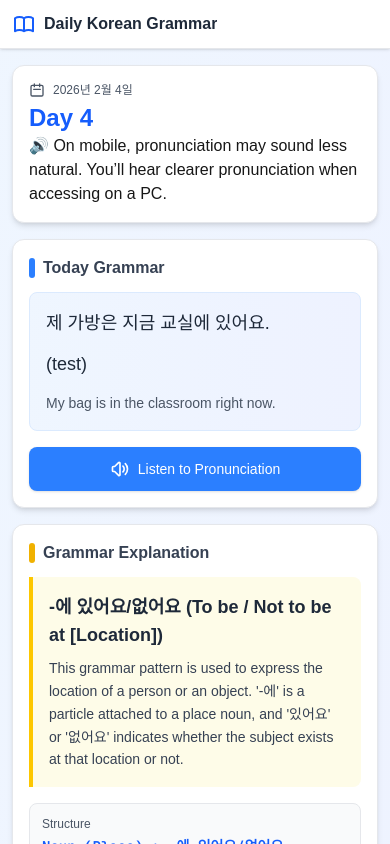
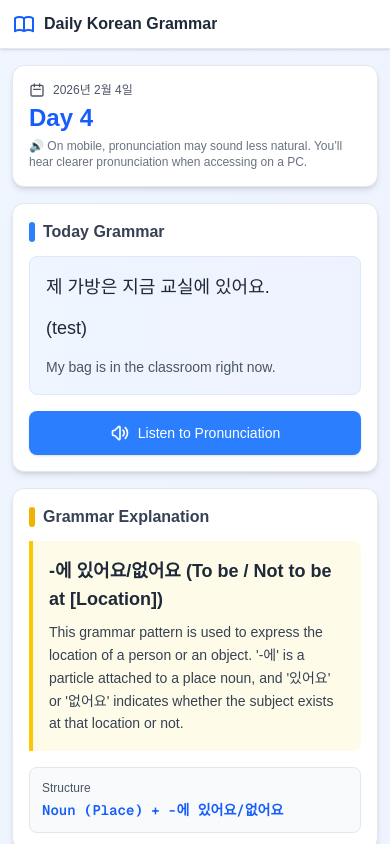
Before and after one commit to newcodingtest/oneDayOneHangeul, a Next.js app: page / in a window 390 px wide. Shown: the top 844 px of the page. Built offline with nearby package versions, Linux system fonts and the light colour scheme; no server answers.

Commit message:
style: 모바일 안내문구 css 밝게 수정

```diff
--- a/components/DayCounter.tsx
+++ b/components/DayCounter.tsx
@@ -17,7 +17,9 @@ export default function DayCounter({ date, day }: DayCounterProps) {
             <span className="text-xs sm:text-sm">{date}</span>
           </div>
           <h2 className="text-2xl sm:text-3xl lg:text-4xl font-bold text-blue-600">Day {day}</h2>
-          <p>🔊 On mobile, pronunciation may sound less natural. You’ll hear clearer pronunciation when accessing on a PC.</p>
+            <p className="mt-1 text-xs sm:text-sm text-gray-500">
+              🔊 On mobile, pronunciation may sound less natural. You’ll hear clearer pronunciation when accessing on a PC.
+            </p>
         </div>
       </div>
     </div>
```
